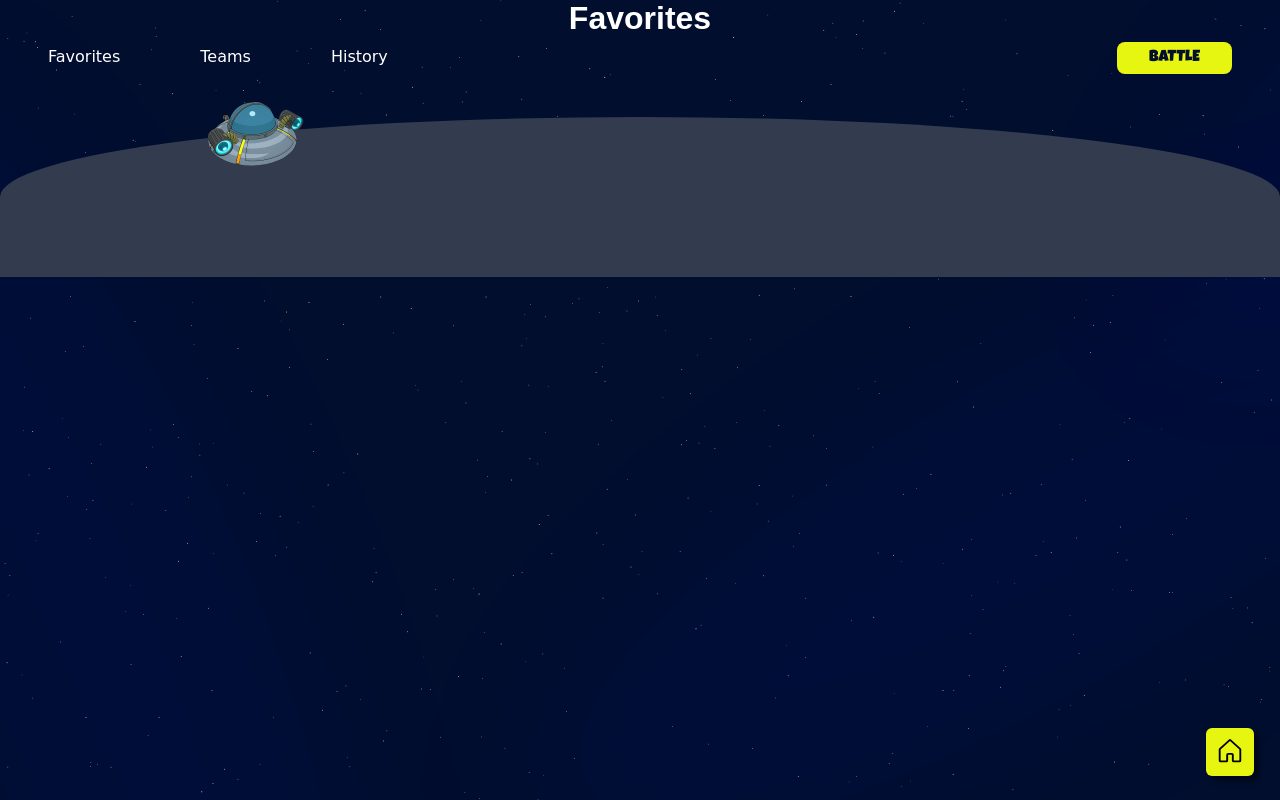
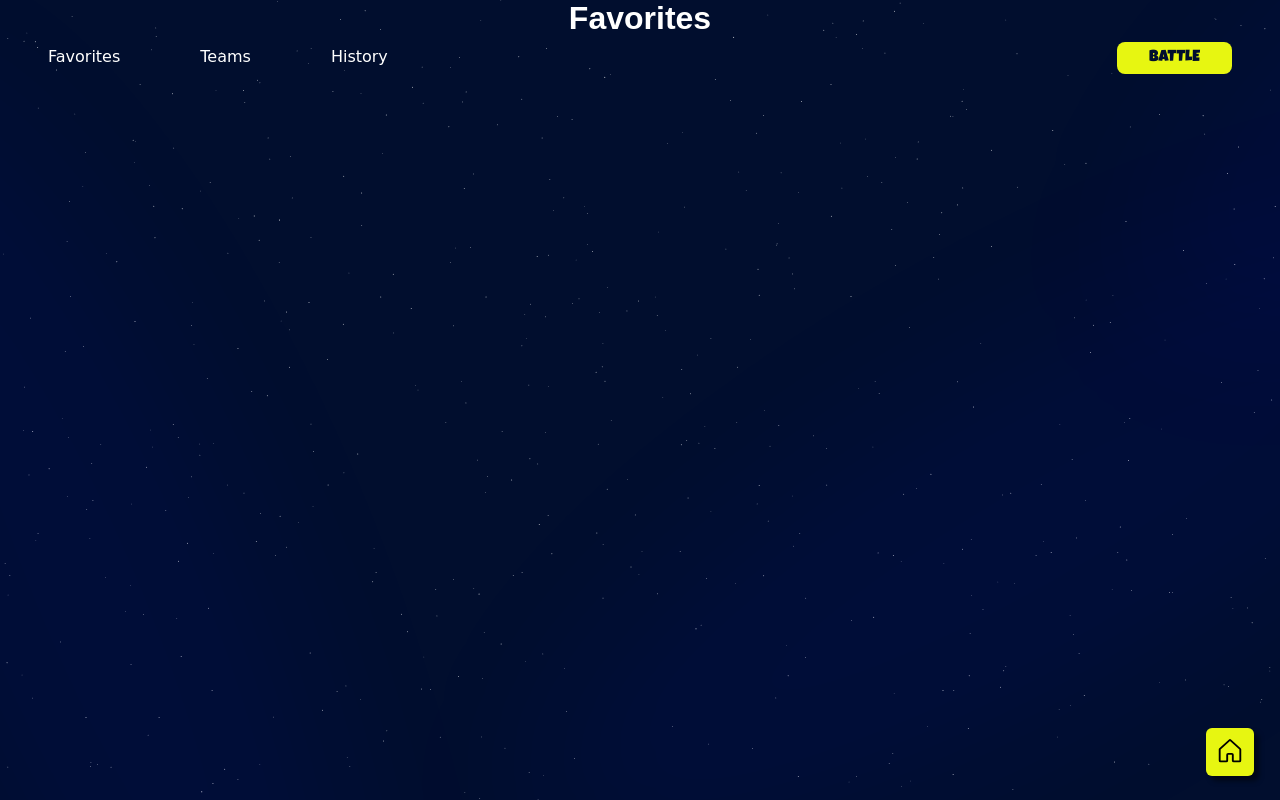
Before and after one commit to julioCoronetti/Rick-and-Morty-Battle, a React (Vite) app in the folder RickAndMortyBattle/: page /favorites in a window 1280 px wide. Built offline with nearby package versions, Linux system fonts and the light colour scheme; the HTML template or start-up script is replaced by a standard one; a web font is replaced by a local one.

Commit message:
fix: restore Footer component in Home page and DefaultLayout for consistent layout

```diff
--- a/RickAndMortyBattle/src/layouts/index.tsx
+++ b/RickAndMortyBattle/src/layouts/index.tsx
@@ -1,14 +1,12 @@
 import { Outlet } from "react-router-dom"
 import { Navigation } from "../components/Navigation"
 import { LayoutContainer } from "./styles"
-import { Footer } from "../components/Footer"
 
 export const DefaultLayout = () => {
     return (
         <LayoutContainer>
             <Navigation />
             <Outlet />
-            <Footer />
         </LayoutContainer>
     )
 }
--- a/RickAndMortyBattle/src/pages/Home/index.tsx
+++ b/RickAndMortyBattle/src/pages/Home/index.tsx
@@ -3,7 +3,7 @@ import { ButtonPicles, CardsContainer, HomeContainer } from "./styles"
 
 import logo from "../../assets/logo.svg"
 import { useNavigate } from "react-router-dom";
-// import { Footer } from "../../components/Footer";
+import { Footer } from "../../components/Footer";
 
 export const Home = () => {
     const navigate = useNavigate();
@@ -29,7 +29,7 @@ export const Home = () => {
                 <Card />
             </CardsContainer>
 
-            {/* <Footer /> */}
+            <Footer />
         </HomeContainer>
     )
 }
```
